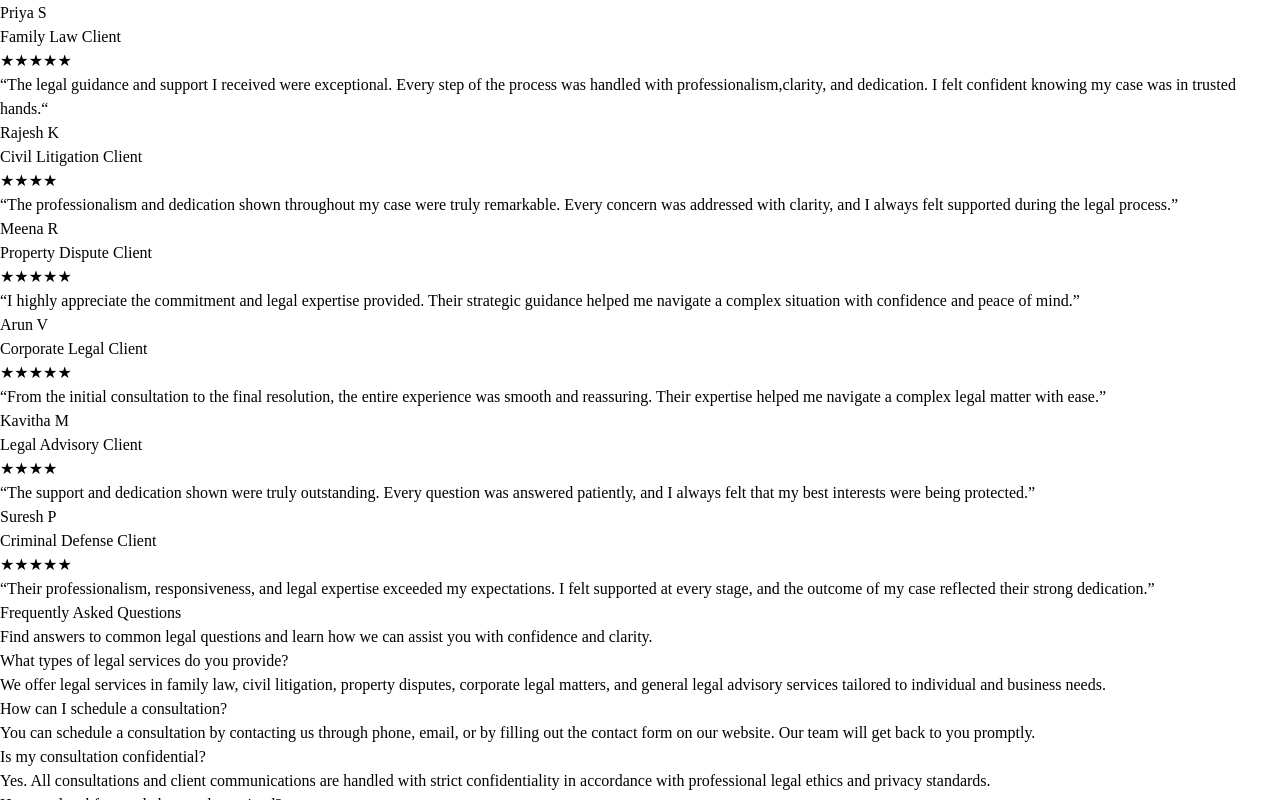
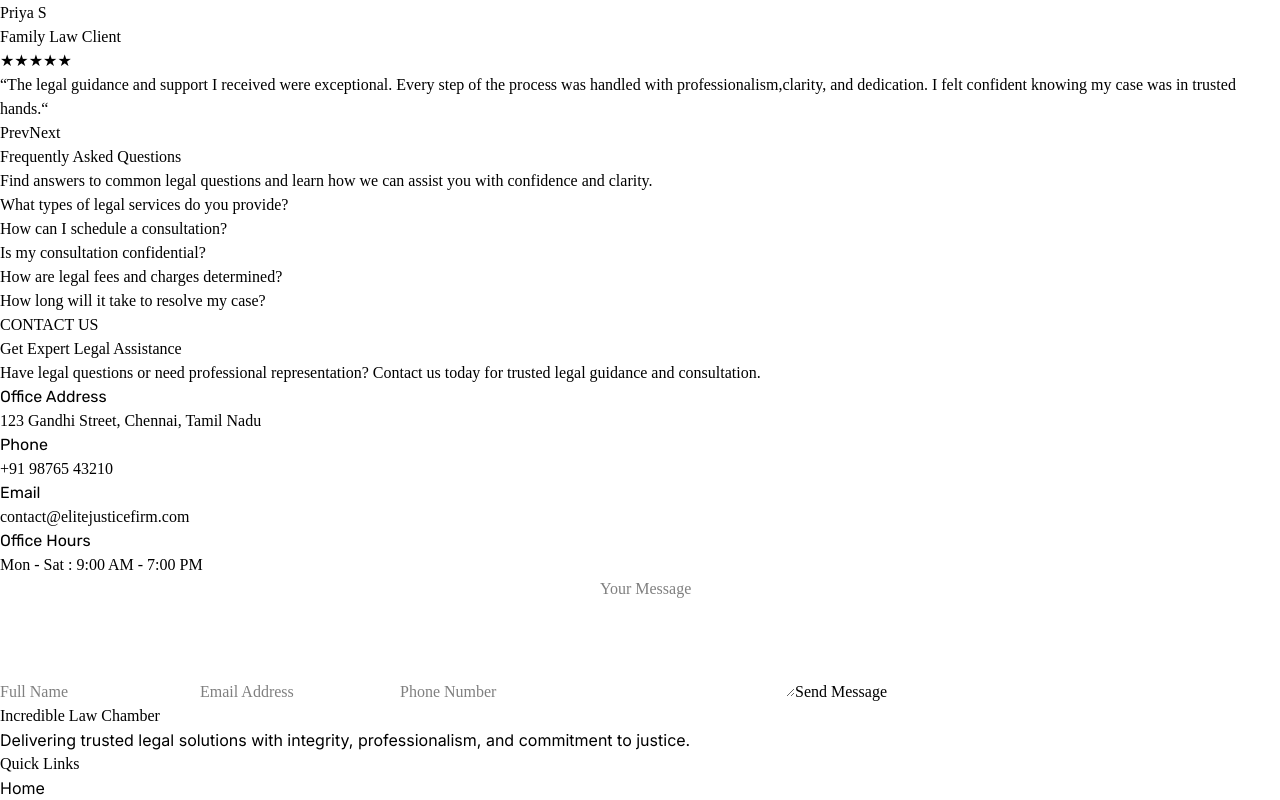
Before and after one commit to Sujirk05/Law, a React (Vite) app: page / in a window 1280 px wide. Shown: the part 5760-6560 px from the top of the page. Built offline with nearby package versions, Linux system fonts and the light colour scheme.

Commit message:
Updated text and faq section

```diff
--- a/src/components/home/Faq.jsx
+++ b/src/components/home/Faq.jsx
@@ -30,11 +30,14 @@ function Faq() {
 <p className="font-semibold text-slate-600 mt-4">Find answers to common legal questions and learn how we can assist you with confidence and clarity.</p>
    </div>
 
-<div className="max-w-4xl mx-auto mt-10 space-y-4 p-6">
+<div className="max-w-4xl mx-auto mt-10 space-y-4 p-6 ">
   {faq.map((faq, index) => (
     <div key={index}   className="bg-white rounded-xl shadow-md p-5">
-   <p className="text-xl  text-slate-900">{faq.question}</p>
-   <p className=" text-slate-900">{faq.answer}</p>
+  <div className="cursor-pointer" onClick={()=> setOpenIndex(openIndex === index ? null : index) }> <p className="text-xl  text-slate-900">{faq.question}</p></div>
+   {openIndex === index && (
+    <p className=" text-slate-900">{faq.answer}</p>
+
+   )}
     </div>
   ))}
 </div>
--- a/src/components/home/Test.jsx
+++ b/src/components/home/Test.jsx
@@ -1,3 +1,4 @@
+import { useState } from "react";
 
 
 function Test() {
@@ -41,8 +42,14 @@ const test=[
 ];
 
 
-
-
+const[current,setCurrent]= useState(0)
+const item = test[current];
+function nextSlide() {
+    setCurrent((current+1) % test.length)
+}
+function prevSlide() {
+   setCurrent((current - 1 + test.length) % test.length)
+}
    return(
     <section id="Test" className="bg-slate-100">
         <div className="text-center">
@@ -50,22 +57,17 @@ const test=[
     <h1 className="text-slate-600 mt-4  text-xl">Our commitment to justice is reflected in the experiences of those we represent.</h1>
 </div>
 <div className="flex gap-6 overflow-hidden mt-8 p-8">
+<div  className="bg-white rounded-2xl shadow-xl p-8 max-w-2xl mx-auto ">
+ <h3 className="text-xl font-semibold text-slate-900">{item.name}</h3>
+  <p className="text-gray-500">{item.service}</p>
+   <p className="flex mb-4 text-yellow-500 text-xl">{"★".repeat (item.star)}</p>
+       <p className="text-gray-600 text-lg leading-relaxed mb-6">{item.description}</p>
+</div>
+</div>
+    <div className="flex justify-center gap-4 mt-6 pb-8">
+   <button onClick={prevSlide} className="font-semibold text-slate-600">Prev</button>
+   <button onClick={nextSlide} className="font-semibold text-slate-600">Next</button>
 
-
-    {test.map((test,index) => (
-        <div
-        key={index}
-       className="bg-white rounded-2xl shadow-xl p-8 max-w-2xl mx-auto " >
-               <h3 className="text-xl font-semibold text-slate-900">{test.name}</h3>
-                 <p className="text-gray-500">{test.service}</p>
-                  <p className="flex mb-4 text-yellow-500 text-xl">{"★".repeat (test.star)}</p>
-     <p className="text-gray-600 text-lg leading-relaxed mb-6">{test.description}</p>
-
-
-        </div>
-     ) )
-
-    }
 </div>
 
     </section>
```
